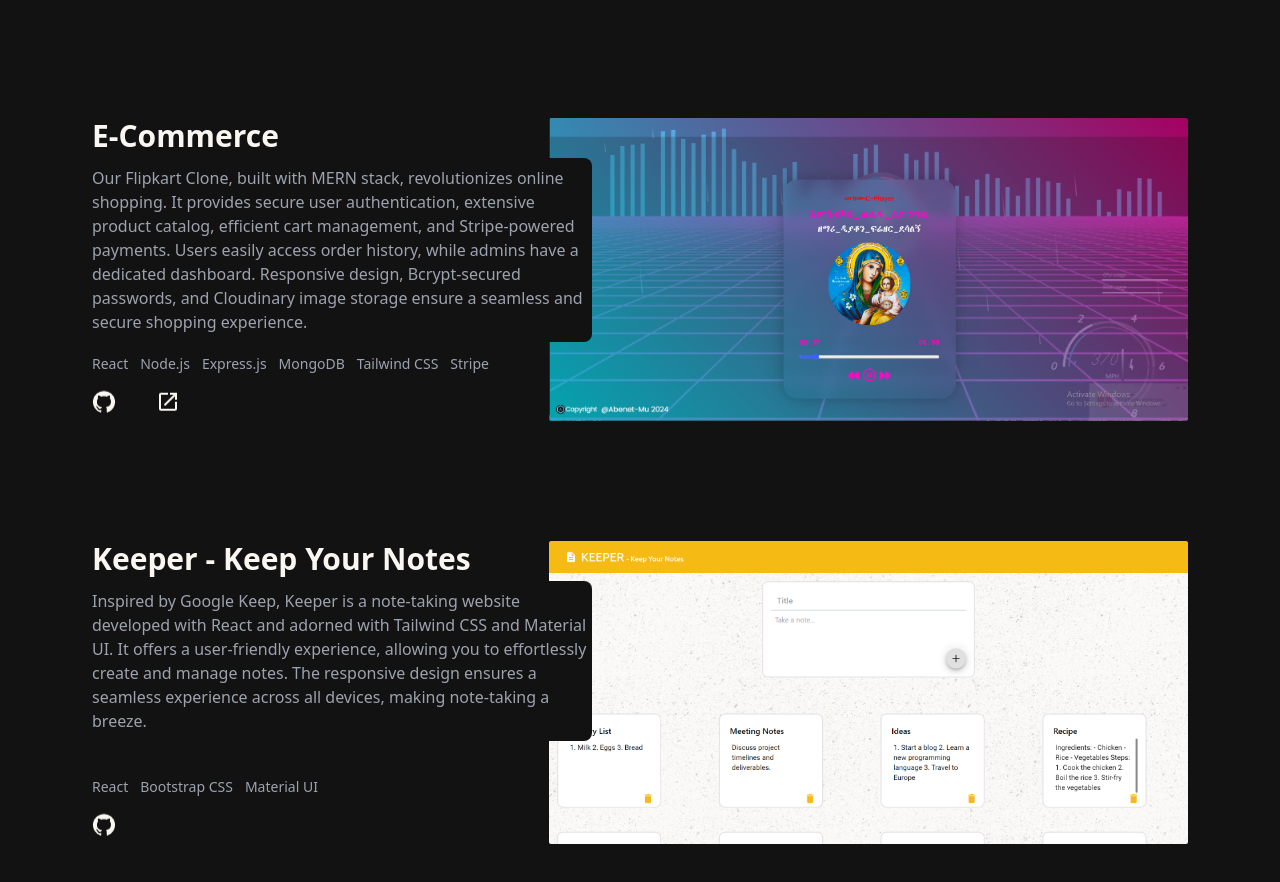
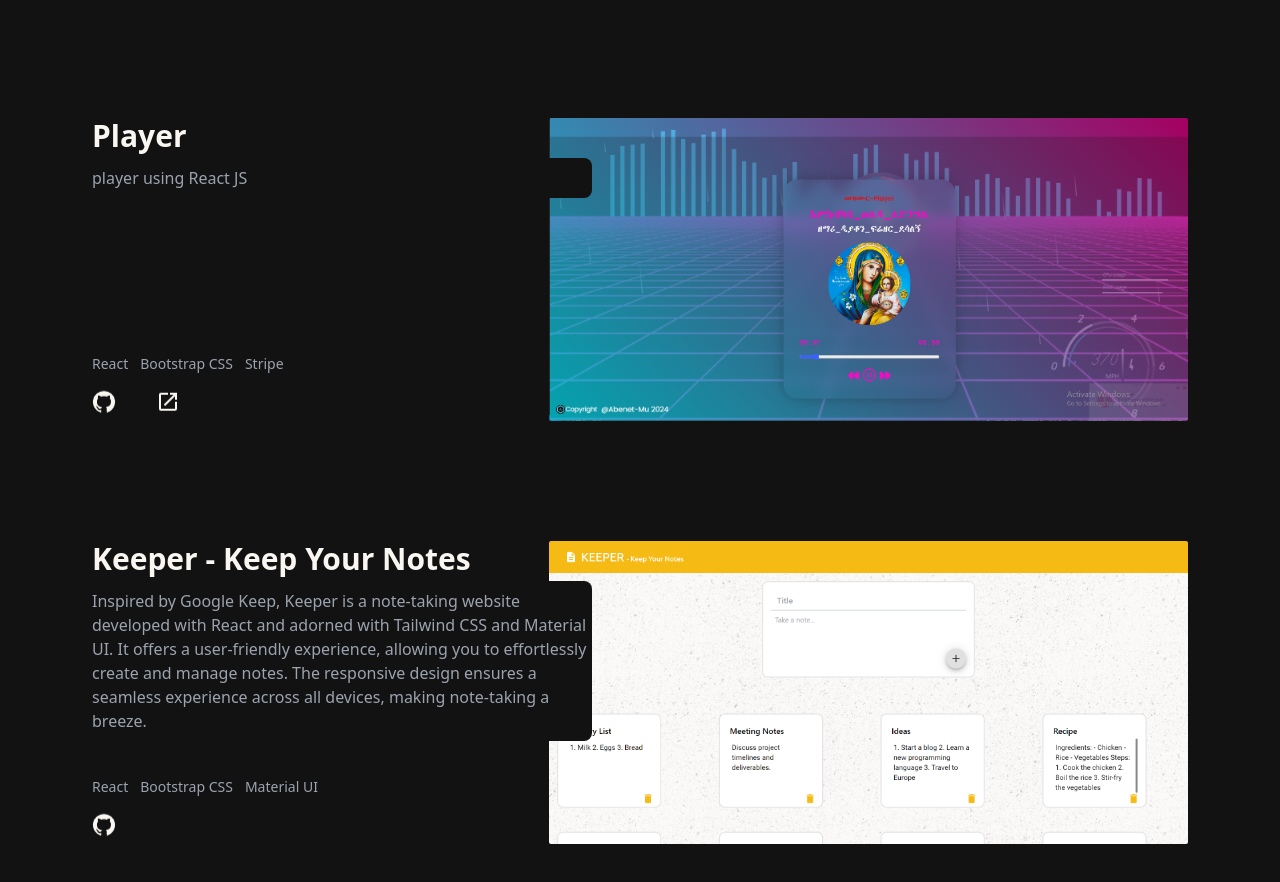
Before and after one commit to Abinet16/Dev-portfolio, a React (Vite) app: page / in a window 1280 px wide. Shown: the part 1862-2744 px from the top of the page. Built offline with nearby package versions, Linux system fonts and the light colour scheme.

Commit message:
Update ProjectList.js

```diff
--- a/src/constants/ProjectList.js
+++ b/src/constants/ProjectList.js
@@ -18,21 +18,18 @@
     },
     {
         id: 2,
-        name: "E-Commerce",
+        name: "Player",
         description:
-            "Our Flipkart Clone, built with MERN stack, revolutionizes online shopping. It provides secure user authentication, extensive product catalog, efficient cart management, and Stripe-powered payments. Users easily access order history, while admins have a dedicated dashboard. Responsive design, Bcrypt-secured passwords, and Cloudinary image storage ensure a seamless and secure shopping experience.",
+            "player using React JS",
         img: ecommerce,
         //max 6 tech stack
         tech: [
             "React",
-            "Node.js",
-            "Express.js",
-            "MongoDB",
-            "Tailwind CSS",
+            "Bootstrap CSS",
             "Stripe",
         ],
         source: "https://github.com/Abinet16/",
-        demo: "https://better-overcoat-fly.cyclic.cloud/",
+        demo: "https://mezmur-player.netlify.app/",
     },
    /* {
         id: 3,
```
